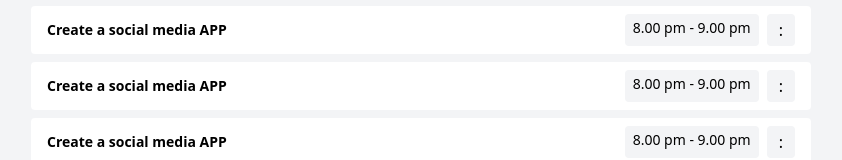
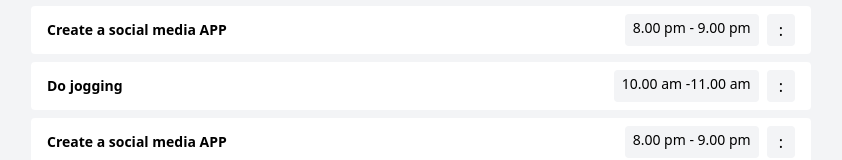
Before and after one commit to Abhijith-TG/TaskManager-2, a React (Vite) app: page / in a window 1280 px wide. Shown: the part 146-306 px from the top of the page, without its empty margins (413-1255 px from the left). Built offline with nearby package versions, Linux system fonts and the light colour scheme.

Commit message:
fix: update task list to replace duplicate entry with unique task

```diff
--- a/src/pages/home.tsx
+++ b/src/pages/home.tsx
@@ -11,8 +11,8 @@ export default function Home() {
       time:'8.00 pm - 9.00 pm'
     },
     {
-      name:'Create a social media APP',
-      time:'8.00 pm - 9.00 pm'
+      name:'Do jogging',
+      time:'10.00 am -11.00 am'
     },
     {
       name:'Create a social media APP',
```
